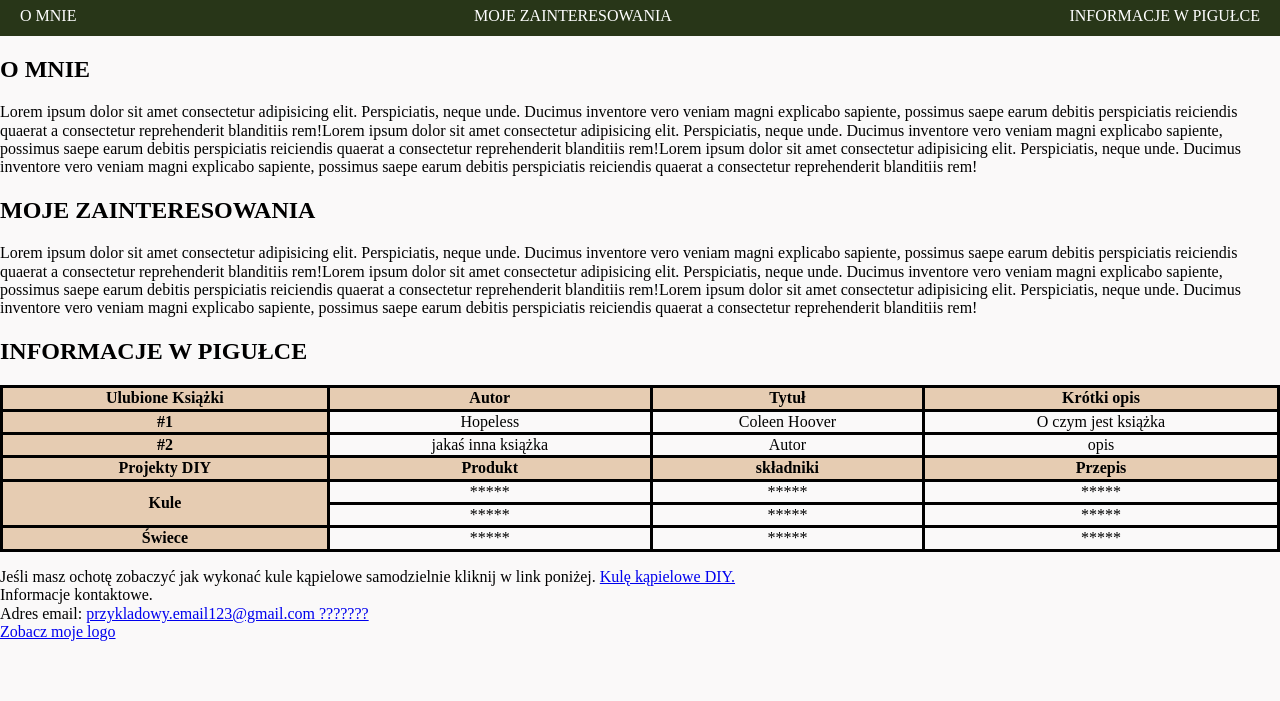
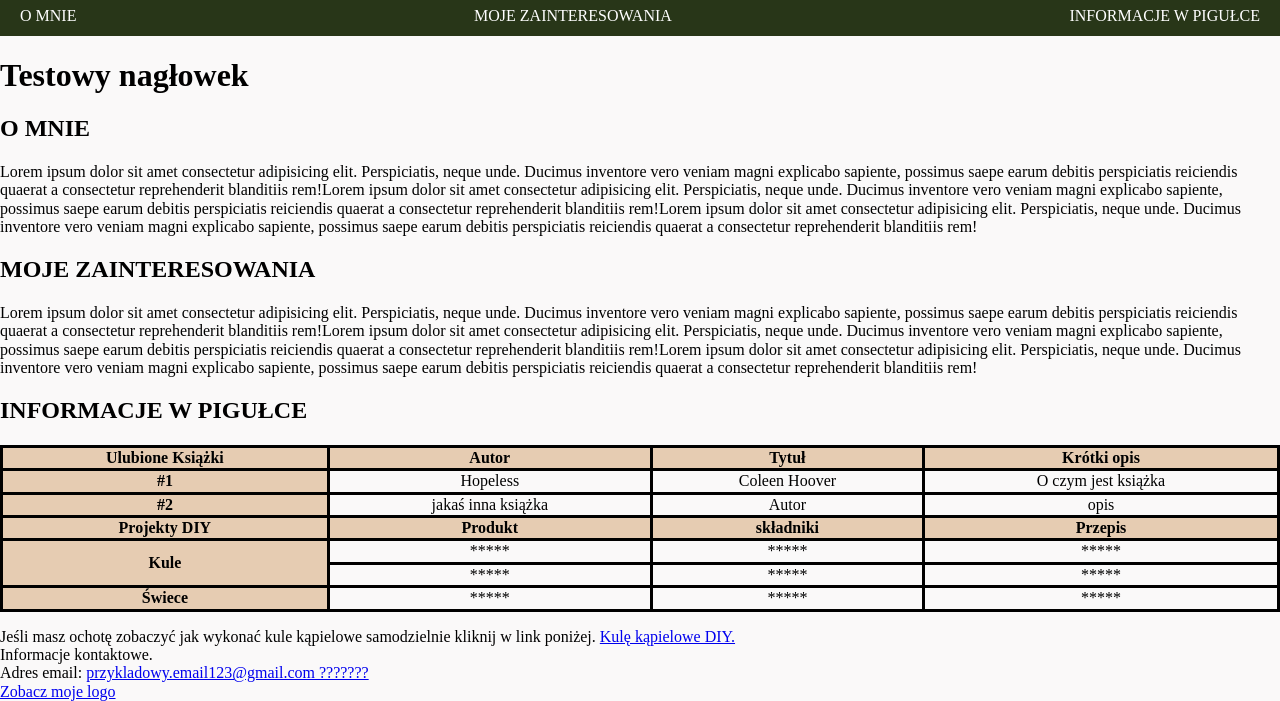
Before and after one commit to NikolaKalinowska/Homepage, a plain HTML site: page index.html in a window 1280 px wide. Shown: the part 182-883 px from the top of the page. Before the commit the page ends 823 px from the top, so only its background shows below. Drawn offline with Linux system fonts and the light colour scheme.

Commit message:
Added new test h1

```diff
--- a/index.html
+++ b/index.html
@@ -28,6 +28,7 @@
         </div>
     </nav>
     <main>
+        <h1>Testowy nagłowek</h1>
         <article>
             <section id="section1" class="section1">
                 <h2>O MNIE</h2>
```
